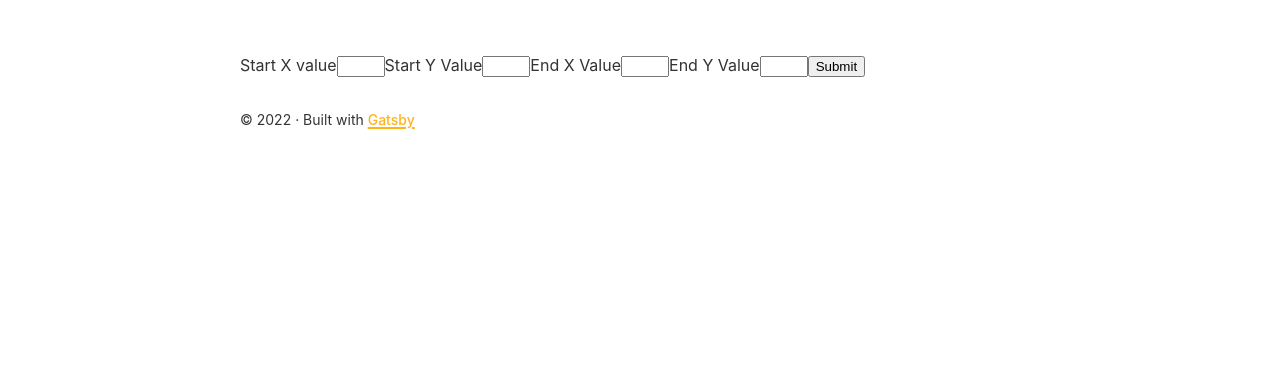
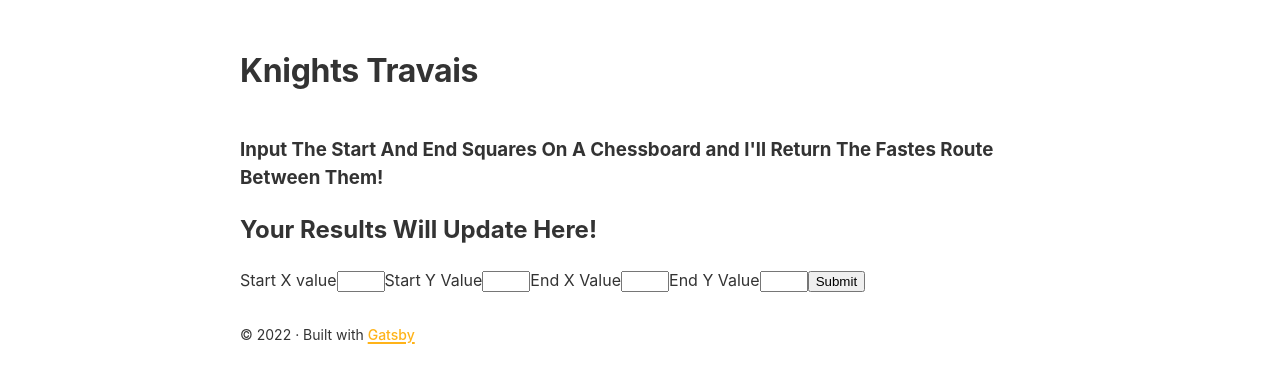
Before and after one commit to Gham556/Portfolio, a Gatsby site: page /knights-travais in a window 1280 px wide. Shown: the part 52-434 px from the top of the page. Built offline with nearby package versions, Linux system fonts and the light colour scheme; Gatsby itself is replaced by a stand-in of ours.

Commit message:
adds UI elements to Knights Travais

```diff
--- a/src/components/knights-travais.js
+++ b/src/components/knights-travais.js
@@ -1,4 +1,4 @@
-import React, { Component } from 'react';
+import React, { useState } from "react";
 
 function square (x, y, link, upOneRightTwo, downOneLeftTwo, upTwoRightOne, downTwoLeftOne, upOneLeftTwo, downOneRightTwo, upTwoLeftOne, downTwoRightOne) {
     this.x = x;
@@ -268,16 +268,7 @@ findStart (start, end, pointer) {
 const myTree = new tree();
 const builtTree = myTree.mkTree(board)
 
-const findRoute = (e) => {
-    console.log(e)
-    e.preventDefault()
 
-    let x = myTree.findStart([e.target[0].value, e.target[1].value], [e.target[2].value, e.target[3].value], myTree.root)
-    let y = Array.from(myTree.movDistance([e.target[0].value, e.target[1].value], [Number(e.target[2].value), Number(e.target[3].value)], x));
-    console.log(y)
-    let z = y.length
-   console.log('Your fastest route is ' + y.join() + ` in ${z} moves`)
-    }
 
 
 
@@ -298,7 +289,22 @@ const findRoute = (e) => {
 
 
    const KnightsUI = () => {
+    const [message, Setmessage] = useState('Your Results Will Update Here!');
+
+    const findRoute = (e) => {
+
+        console.log(e)
+        e.preventDefault()
+
+        let x = myTree.findStart([e.target[0].value, e.target[1].value], [e.target[2].value, e.target[3].value], myTree.root)
+        let y = Array.from(myTree.movDistance([e.target[0].value, e.target[1].value], [Number(e.target[2].value), Number(e.target[3].value)], x));
+        console.log(y)
+        let z = y.length
+       Setmessage('Your fastest route is ' + y.join() + ` in ${z} moves`)
+        }
     return (
+       <div>
+        <h2>{message}</h2>
         <form onSubmit={findRoute}>
             <label>Start X value</label>
             <input name="x" type='number' max={8} min={1}></input>
@@ -310,6 +316,7 @@ const findRoute = (e) => {
             <input name="yEnd" type='number' max={8} min={1}></input>
             <button >Submit</button>
         </form>
+        </div>
     )
    };
 
--- a/src/pages/knights-travais.js
+++ b/src/pages/knights-travais.js
@@ -5,6 +5,8 @@ import KnightsUI from  "../components/knights-travais.js";
 const KnightsPage = () => {
     return (
             <Layout>
+                <h1>Knights Travais</h1>
+                <h3>Input The Start And End Squares On A Chessboard and I'll Return The Fastes Route Between Them!</h3>
                 <KnightsUI></KnightsUI>
              </Layout>
 
```
